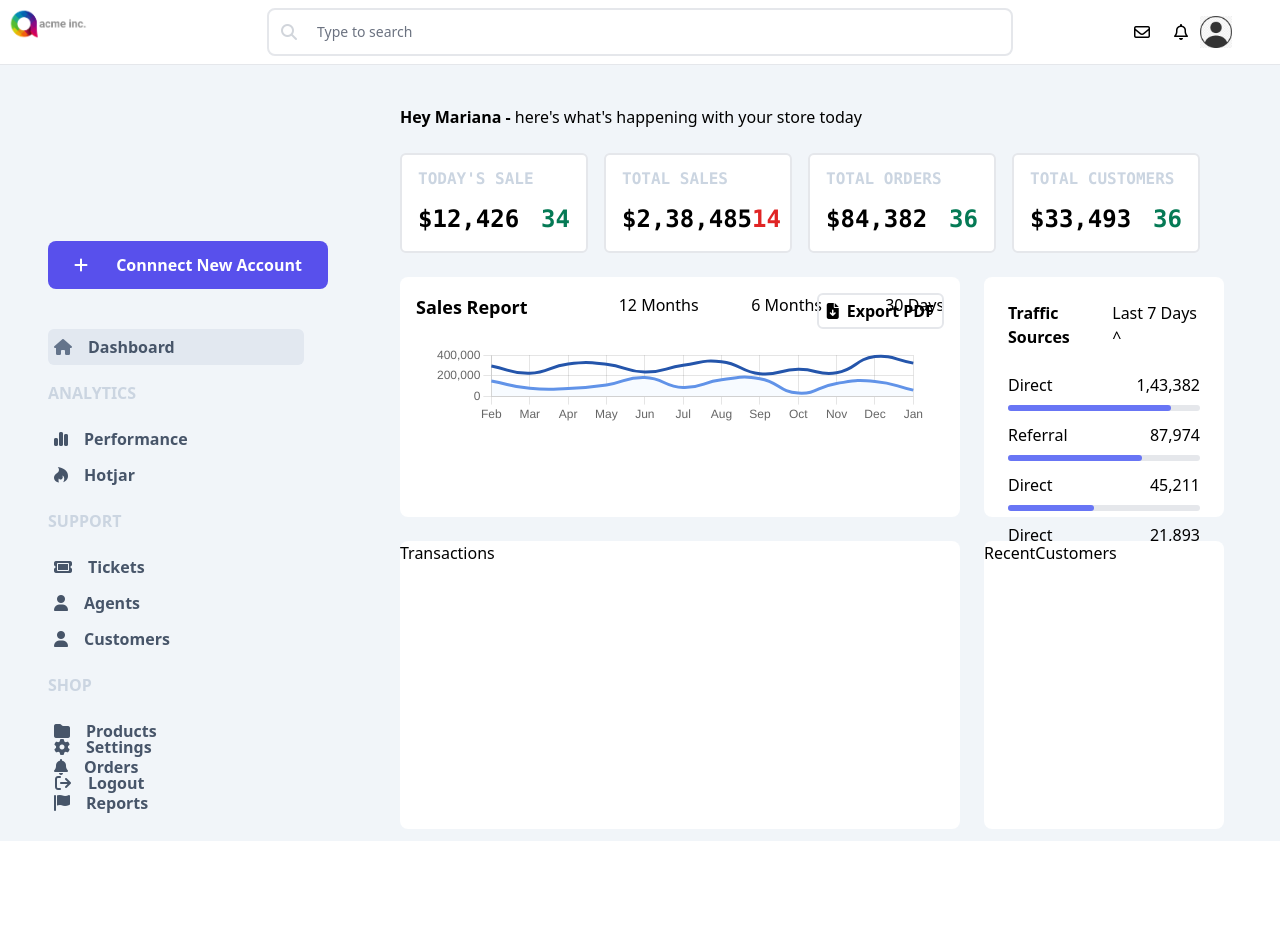
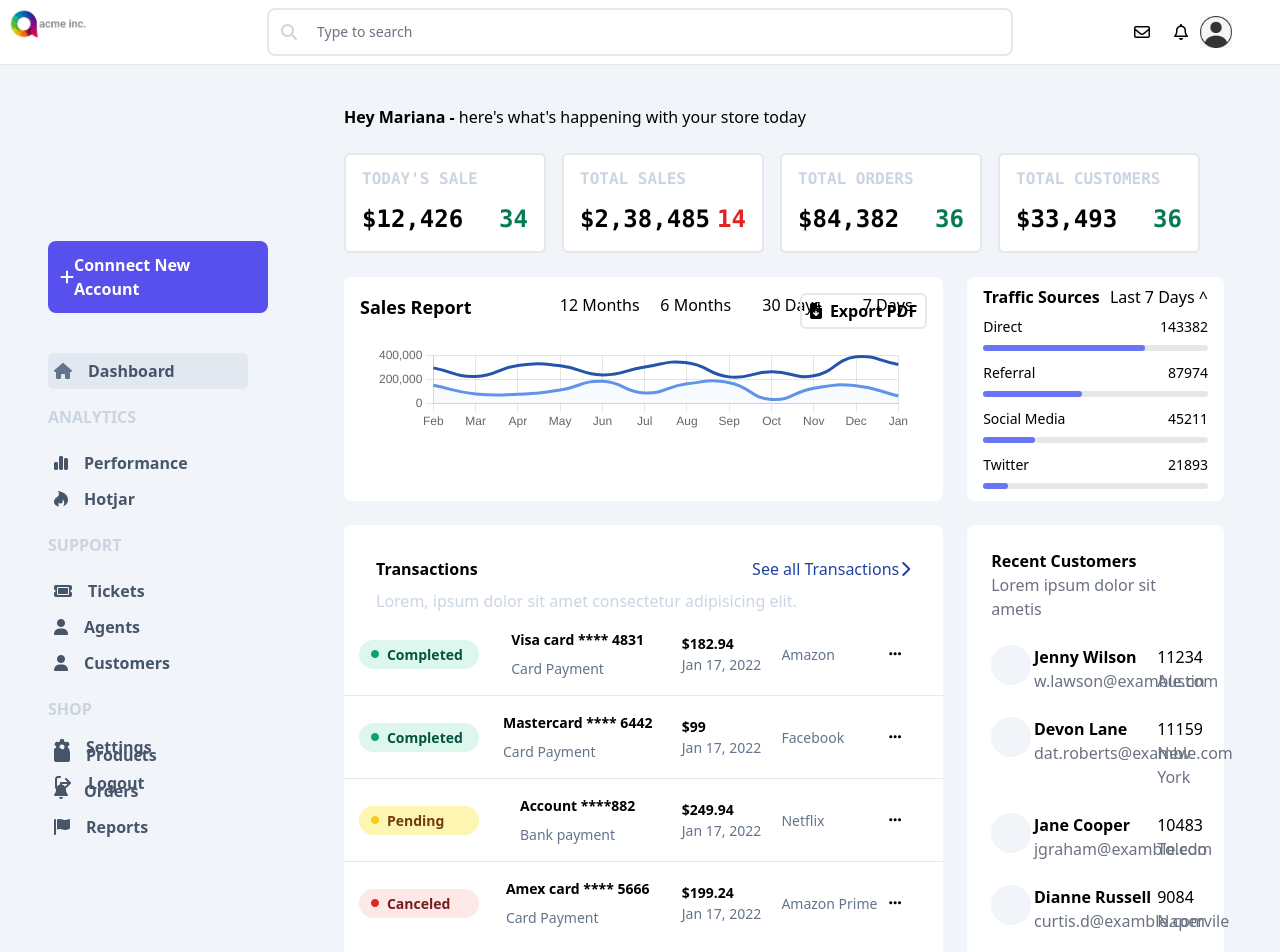
Before and after one commit to VVNTHEFLASH/AcmeInc, a React (Vite) app: page /dashboard in a window 1280 px wide. Shown: the top 952 px of the page. Before the commit the page ends 841 px from the top, so only its background shows below. Built offline with nearby package versions, Linux system fonts and the light colour scheme; what tw-elements would draw is missing.

Commit message:
UI Finished Fully

```diff
--- a/package.json
+++ b/package.json
@@ -30,6 +30,7 @@
     "postcss": "^8.4.20",
     "prettier": "^2.8.1",
     "prettier-plugin-tailwindcss": "^0.2.1",
+    "tailwind-scrollbar": "^2.1.0",
     "tailwindcss": "^3.2.4",
     "typescript": "^4.9.3",
     "vite": "^4.0.0"
--- a/src/blocks/Dashboard/Main/Buttons/SalesReportButton.tsx
+++ b/src/blocks/Dashboard/Main/Buttons/SalesReportButton.tsx
@@ -7,9 +7,9 @@ interface Props {
 
 const SalesReportButton = ({ value, onClick }: Props) => {
   return (
-    <div>
+    <div className='rounded-md'>
         <button onClick={onClick}
-        className={"hover:bg-gray-100 focus-within:bg-gray-100 h-10 w-28 mx-2"}
+        className={"hover:bg-gray-100 focus-within:bg-gray-100 h-10 w-24"}
         >{value}</button>
     </div>
   )
--- /dev/null
+++ b/src/blocks/Dashboard/Main/Cards/CustomersListCard.tsx
@@ -0,0 +1,37 @@
+import React from 'react'
+
+interface Props {
+    data: {
+        name: string,
+        spends: number,
+        email: string,
+        profile_picture: string,
+        city: string
+    },
+    index: number
+}
+const CustomersListCard = ({ data, index }: Props) => {
+  return (
+    <div className='grid grid-cols-header-262 my-6'>
+        <div>
+            <div className='h-10 w-10 bg-slate-100 rounded-full'>
+                {/* <img src={""} alt="profile" /> */}
+            </div>
+        </div>
+        <div>
+            <div>
+                <p className='font-bold'>{data.name}</p>
+                <p className='text-gray-500'>{data.email}</p>
+            </div>
+        </div>
+        <div>
+            <div>
+                <p>{data.spends}</p>
+                <p className='text-gray-500'>{data.city}</p>
+            </div>
+        </div>
+    </div>
+  )
+}
+
+export default CustomersListCard
--- a/src/blocks/Dashboard/Main/Cards/ProgressBar.tsx
+++ b/src/blocks/Dashboard/Main/Cards/ProgressBar.tsx
@@ -2,12 +2,12 @@ import React from 'react'
 
 interface Props {
     Title: string,
-    Total: string,
+    Total: number,
     width: string,
 }
 const ProgressBar = ({Title, Total, width}: Props) => {
   return (
-    <div>
+    <div className='text-sm mt-2'>
         <div className='flex justify-between mb-2'>
             <p>{Title}</p>
             <p>{Total}</p>
--- a/src/blocks/Dashboard/Main/Cards/RecentCustomers.tsx
+++ b/src/blocks/Dashboard/Main/Cards/RecentCustomers.tsx
@@ -1,8 +1,60 @@
 import React from 'react'
+import CustomersListCard from './CustomersListCard'
 
+const CustomersData = [
+  {
+    name: "Jenny Wilson",
+    email: "w.lawson@examble.com",
+    spends: 11234,
+    city: "Austin",
+    profile_picture: ""
+  },
+
+  {
+    name: "Devon Lane",
+    email: "dat.roberts@examble.com",
+    spends: 11159,
+    city: "New York",
+    profile_picture: ""
+  },
+
+  {
+    name: "Jane Cooper",
+    email: "jgraham@examble.com",
+    spends: 10483,
+    city: "Toledo",
+    profile_picture: ""
+  },
+
+  {
+    name: "Dianne Russell",
+    email: "curtis.d@examble.com",
+    spends: 9084,
+    city: "Napervile",
+    profile_picture: ""
+  }
+]
 const RecentCustomers = () => {
+
   return (
-    <div>RecentCustomers</div>
+    <>
+      <div className='h-fit m-6'>
+        <div className=''>
+          <p className='font-bold'>Recent Customers</p>
+          <p className='text-gray-500'>Lorem ipsum dolor sit ametis</p>
+        </div>
+        <div>
+          {/* List */}
+          {CustomersData.map((item, index) => <CustomersListCard data={item} index={index} />)}
+        </div>
+        <div>
+          <div className='flex items-center text-gray-500'>
+            <p className='mr-2'>See All Customers</p>
+            <i className='fa-solid fa-chevron-right'></i>
+          </div>
+        </div>
+      </div>
+    </>
   )
 }
 
--- a/src/blocks/Dashboard/Main/Cards/TrafficSources.tsx
+++ b/src/blocks/Dashboard/Main/Cards/TrafficSources.tsx
@@ -1,4 +1,4 @@
-import React from 'react'
+import React, { useEffect, useState } from 'react'
 import ProgressBar from './ProgressBar'
 
 const TrafficSources = () => {
@@ -7,27 +7,46 @@ const TrafficSources = () => {
     {
       title: "Direct",
       width: "85%",
-      total: "1,43,382"
+      total: 143382
     },
     {
       title: "Referral",
       width: "70%",
-      total: "87,974"
+      total: 87974
     },
     {
-      title: "Direct",
+      title: "Social Media",
       width: "45%",
-      total: "45,211"
+      total: 45211
     },
     {
-      title: "Direct",
+      title: "Twitter",
       width: "15%",
-      total: "21,893"
+      total: 21893
     }
   ]
+
+  const [filteredData, setFilteredData] = useState(data);
+
+
+
+  useEffect(() => {
+    const sumOfData = data.slice(0).reduce(
+      (accumulator, currentValue) => accumulator + (currentValue.total),
+      0
+    );
+
+    console.log(sumOfData)
+
+      const temp = data.slice(0).map((item) => {
+        const total = `${Math.round((item.total/200000) * 100)}%`
+        return { ...item, width: total }
+      })
+      setFilteredData(temp)
+  }, [])
   return (
     <div>
-      <div className='flex justify-between m-6'>
+      <div className='flex justify-between mx-4 mt-2'>
         <div className='font-bold'>
           <p>Traffic Sources</p>
         </div>
@@ -35,8 +54,8 @@ const TrafficSources = () => {
           <p>Last 7 Days ^</p>
         </div>
       </div>
-      <div className='m-6'>
-        {data.map(({title, total, width}) => <ProgressBar Title={title} Total={total} width={width} />)}
+      <div className='mx-4'>
+        {filteredData.map(({title, total, width}) => <ProgressBar Title={title} Total={total} width={width} />)}
       </div>
     </div>
   )
--- /dev/null
+++ b/src/blocks/Dashboard/Main/Cards/TransactionListCard.tsx
@@ -0,0 +1,70 @@
+import React from 'react'
+
+interface Props {
+    data: {
+        status: string,
+        vendor: {
+            name: string,
+            date: string,
+            currency: string,
+            price: number
+        },
+        details: {
+            payment_no: string,
+            payment_type: string,
+        }
+    },
+    index: number
+}
+
+
+const TransactionListCard = ({data, index}: Props) => {
+    console.log(data, "TLC")
+
+    const renderByStatus = (status: string) => {
+        if(status === "Completed"){
+            return ["mx-2", " text-green-500 text-[8px]", "text-green-800 bg-green-100"]
+        }
+        else if(status === "Pending"){
+            return ["mx-2"," text-[8px] text-yellow-300", "text-yellow-800 bg-yellow-100"]
+        }
+        else{
+            return ["mx-2", " text-[8px] text-red-600","text-red-900 bg-red-100"]
+        }
+    }
+  return (
+    <>
+        <div className='grid grid-cols-5x5column text-[14px]'>
+            <div className='flex flex-col justify-center'>
+                <div
+                className={renderByStatus(data.status)[2]+ " flex w-[120px] items-center mx-auto rounded-full p-1"}
+                >
+                    <i className={"fa-solid fa-circle ml-2"+ renderByStatus(data.status)[1]}></i>
+                    <button className={renderByStatus(data.status)[0]+ " font-[600]"}>{data.status}</button>
+                </div>
+            </div>
+            <div className='p-2 flex flex-col justify-center items-center'>
+                <div className=''>
+                <h5 className='font-bold mb-2 mt-2'>{`${data.details.payment_type} ${data.details.payment_no}`}</h5>
+                <p className='text-slate-500 mb-2'>{data.details.payment_type.includes("card") ? "Card Payment" : "Bank payment"}</p>
+                </div>
+            </div>
+            <div className='flex flex-col items-center justify-center'>
+                <div>
+                    <h5 className='font-bold'>{`$${data.vendor.price}`}</h5>
+                    <p className='text-slate-500'>{data.vendor.date}</p>
+                </div>
+            </div>
+            <div className='text-slate-500 flex items-center'>
+                <p>{data.vendor.name}</p>
+            </div>
+            <div className='flex items-center justify-end mr-8 '>
+                <i className="fa-solid fa-ellipsis"></i>
+            </div>
+        </div>
+        {index < 3  && <hr />}
+    </>
+  )
+}
+
+export default TransactionListCard
--- a/src/blocks/Dashboard/Main/Cards/Transactions.tsx
+++ b/src/blocks/Dashboard/Main/Cards/Transactions.tsx
@@ -1,8 +1,81 @@
 import React from 'react'
+import TransactionListCard from './TransactionListCard'
+
+const TransactionsData = [
+  {
+    status: "Completed",
+    details: {
+      payment_type: "Visa card",
+      payment_no: "**** 4831"
+    },
+    vendor: {
+      name: "Amazon",
+      price: 182.94,
+      currency: "$",
+      date: "Jan 17, 2022"
+    }
+  },
+  {
+    status: "Completed",
+    details: {
+      payment_type: "Mastercard",
+      payment_no: "**** 6442"
+    },
+    vendor: {
+      name: "Facebook",
+      price: 99.00,
+      currency: "$",
+      date: "Jan 17, 2022"
+    }
+  },
+  {
+    status: "Pending",
+    details: {
+      payment_type: "Account",
+      payment_no: "****882"
+    },
+    vendor: {
+      name: "Netflix",
+      price: 249.94,
+      currency: "$",
+      date: "Jan 17, 2022"
+    }
+  },
+  {
+    status: "Canceled",
+    details: {
+      payment_type: "Amex card",
+      payment_no: "**** 5666"
+    },
+    vendor: {
+      name: "Amazon Prime",
+      price: 199.24,
+      currency: "$",
+      date: "Jan 17, 2022"
+    }
+  },
+]
 
 const Transactions = () => {
   return (
-    <div>Transactions</div>
+    <div className='h-fit'>
+      <div className='flex justify-between pt-8 pl-8 pr-8'>
+        <div className='flex justify-start items-center font-bold'>
+          <p>Transactions</p>
+        </div>
+        <div className='flex justify-evenly items-center text-blue-800'>
+          <p className=''>See all Transactions</p>
+          <i className='fa-solid fa-chevron-right'></i>
+        </div>
+      </div>
+      <div className='pl-8 pt-2'>
+        <p className='text-slate-300'>Lorem, ipsum dolor sit amet consectetur adipisicing elit.</p>
+      </div>
+      <div className='overflow-y-auto scrollbar-thin scrollbar-thumb-blue-100 scrollbar-track-gray-100 scrollbar-thumb-rounded-full'>
+        {/* List */}
+        {TransactionsData.map((item, index) => <TransactionListCard data={item} index={index} key={item.details.payment_no} />)}
+      </div>
+    </div>
   )
 }
 
--- a/src/blocks/Dashboard/Main/DashboardMain.tsx
+++ b/src/blocks/Dashboard/Main/DashboardMain.tsx
@@ -72,7 +72,7 @@ const DashboardMain = ({ isDrawerOpen, setIsDrawerOpen, logoutHandler}:Props) =>
         <div className='flex flex-col justify-between h-[88vh] cursor-pointer bg-slate-100 text-slate-600 font-sans font-bold'>
             <div className='flex flex-col h-96 justify-evenly'>
                 <div className='mt-16'>
-                    <div className='flex justify-around items-center w-[280px] hover:opacity-[0.8] text-white bg-indigo-600 p-3 rounded-lg mt-20'>
+                    <div className='flex justify-around items-center w-[220px] hover:opacity-[0.8] text-white bg-indigo-600 p-3 rounded-lg mt-20'>
                         <i className="fa-solid fa-plus"/>
                         <p className=''>Connnect New Account</p>
                     </div>
--- a/src/blocks/Dashboard/Main/DashboardMainContent.tsx
+++ b/src/blocks/Dashboard/Main/DashboardMainContent.tsx
@@ -9,7 +9,7 @@ type Props = {}
 
 const DashboardMainContent = ({}: Props) => {
   return (
-    <div className='h-[93vh] w-full bg-slate-100'>
+    <div className='h-full w-full bg-slate-100 overflow-clip'>
         <div className='mx-16 py-6'>
             <p><strong>Hey Mariana - </strong>here's what's happening with your store today</p>
         </div>
@@ -20,18 +20,18 @@ const DashboardMainContent = ({}: Props) => {
             <RectCard title={'Total Customers'} price={'33,493'} priceDiffPercent={36} diffStatus={true}/>
         </div>
         <div className='grid grid-cols-70/30 mx-16 my-6 gap-6'>
-            <div className='bg-white h-[30vh] rounded-lg'>
+            <div className='bg-white h-full rounded-lg'>
                 <SalesReport />
             </div>
-            <div className='bg-white h-[30vh] rounded-lg'>
+            <div className='bg-white h-full rounded-lg'>
                 <TrafficSources />
             </div>
         </div>
         <div className='grid grid-cols-70/30 mx-16 my-6 gap-6'>
-            <div className='bg-white h-[36vh] rounded-lg'>
+            <div className='bg-white h-full rounded-lg'>
                 <Transactions />
             </div>
-            <div className='bg-white h-[36vh] rounded-lg'>
+            <div className='bg-white h-full rounded-lg'>
                 <RecentCustomers />
             </div>
         </div>
--- a/src/blocks/Dashboard/Main/Drawer/DrawerTail.tsx
+++ b/src/blocks/Dashboard/Main/Drawer/DrawerTail.tsx
@@ -10,9 +10,9 @@ interface Props {
 export default function Drawer({isOpen, setIsOpen, children, sideChildren }: Props) {
   return (
     <>
-    <div className="w-full h-full bg-slate-100 flex items-start ease-in duration-1000 transition p-4">
+    <div className="w-fit h-full bg-slate-100 flex items-start ease-in duration-1000 transition p-4">
     {!isOpen && (
-    <div className="w-64 m-4 mx-8">
+    <div className="w-[200px] m-4 mx-8">
         {/* <div className="flex justify-end">
             <i className="fa-solid fa-x" onClick={() => setIsOpen(false)} ></i>
         </div> */}
--- a/tailwind.config.cjs
+++ b/tailwind.config.cjs
@@ -11,7 +11,8 @@ module.exports = {
       gridTemplateColumns: {
         'header-262': "20.5% 59% 20.5%",
         '50/50': "50% 50%",
-        '70/30': "70% 30%"
+        '70/30': "70% 30%",
+        '5x5column': "25% 28% 20% 20% 5%"
       },
       height: {
         '80vh': "80vh",
@@ -23,6 +24,7 @@ module.exports = {
   },
   plugins: [
     require('tw-elements/dist/plugin'),
-    require('flowbite/plugin')
+    require('flowbite/plugin'),
+    require('tailwind-scrollbar')({ nocompatible: true }),
   ],
 }
```
Also changed, not shown: 1 other file (tests, documents, lock files or other folders).
